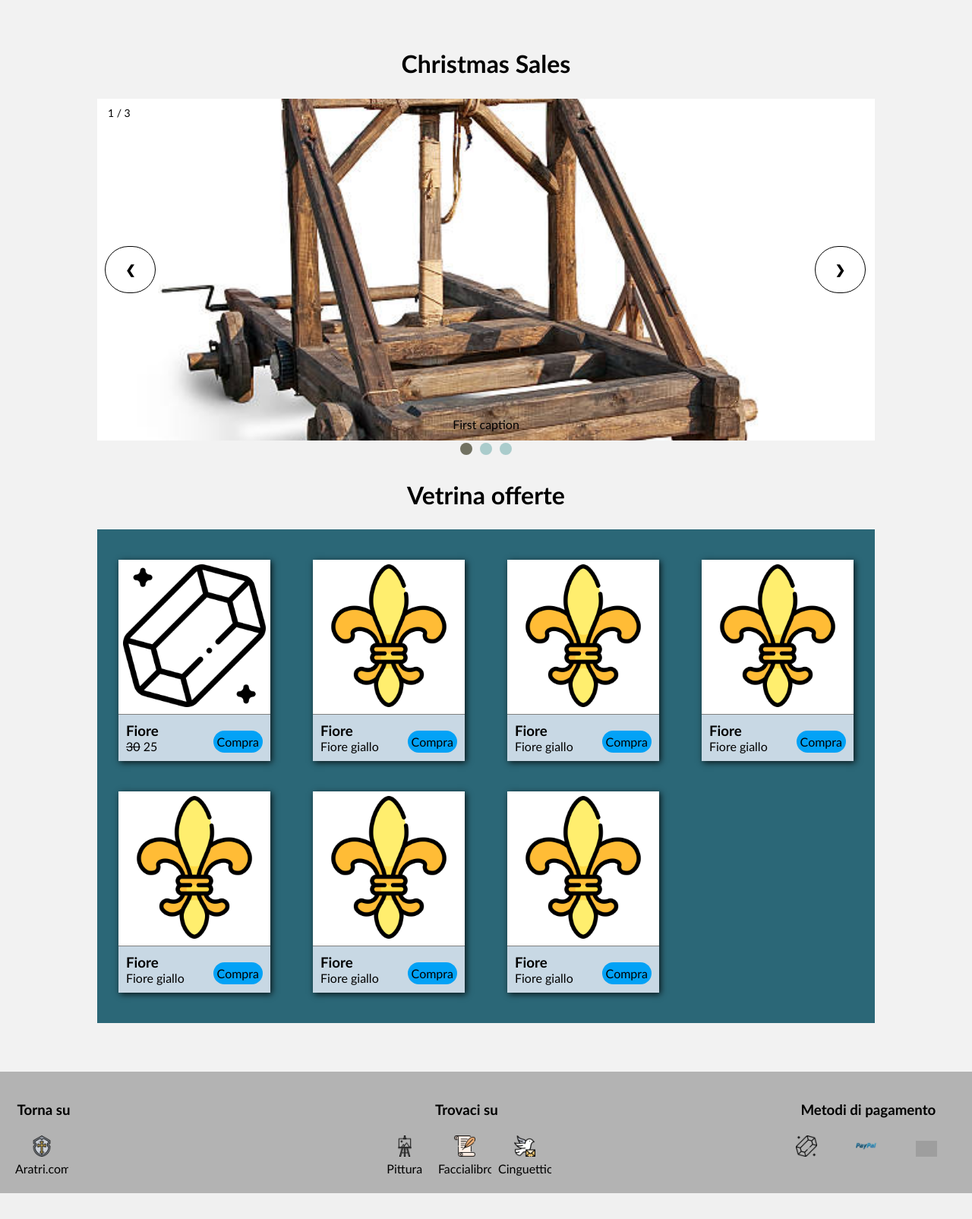
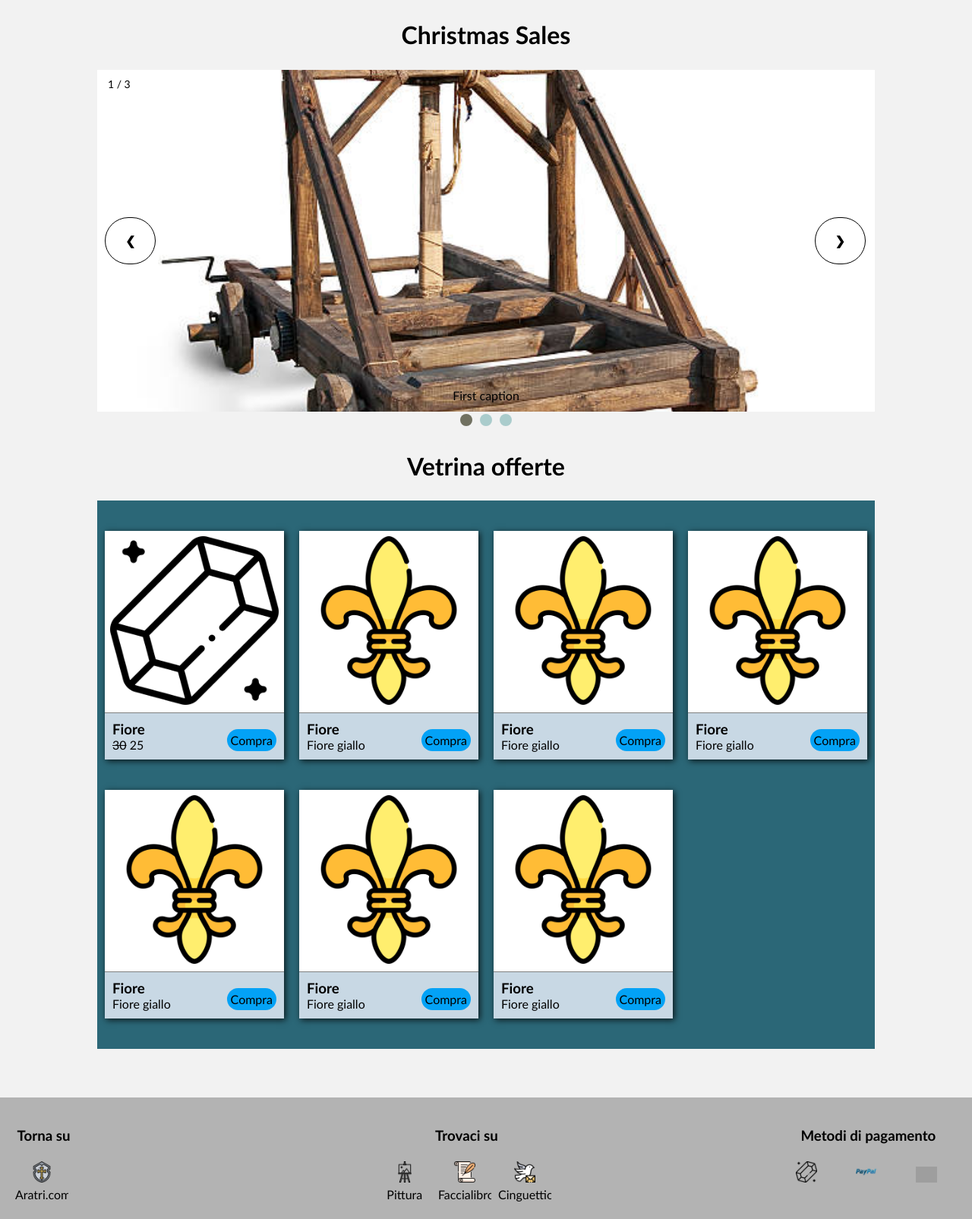
Before and after one commit to ThomasCapelli/TW-Project, a PHP site: page /html/home.html in a window 1280 px wide. Shown: the part 127-1732 px from the top of the page at 76% size. Before the commit the page ends 1698 px from the top, so only its background shows below. Run offline with PHP 8.4, Linux system fonts and the light colour scheme; grey boxes are pictures that could not be loaded.

Commit message:
merge resolved

```diff
--- a/css/style.css
+++ b/css/style.css
@@ -400,6 +400,9 @@ main section:first-of-type div:not(:first-of-type){
  }
 @media screen and (min-width: 768px) {
 
+  main {
+    margin-bottom: 5%;
+  }
   main, body > nav > ul{
     width: 80%;
     margin-left: 10%;
@@ -437,12 +440,10 @@ main section:first-of-type div:not(:first-of-type){
   body > footer section + section:before {
     border-top: hidden;
   }
-<<<<<<< HEAD
 
   header {
     background-color: var(--header-background);
   }
-
   header nav {
     text-align: left;
   }
@@ -557,7 +558,6 @@ input:checked + .slider:before {
 .slider.round:before {
   border-radius: 50%;
 }
-=======
 main > article section {
   max-width: 400px;
 }
@@ -580,9 +580,5 @@ input:checked + .slider:before {
 .elem5grid { grid-area: elem5grid; margin-top: 0;}
 .elem6grid { grid-area: elem6grid; margin-top: 0;}
 .elem7grid { grid-area: elem7grid; margin-top: 0;}
-  main {
-    width: 80%;
-    margin: 5% 10%;
+
 }
->>>>>>> a2a060e64637993cdbe0c35cb0e386bda61cd166
-}
```
Lines whose indentation alone changed are shown as unchanged.
